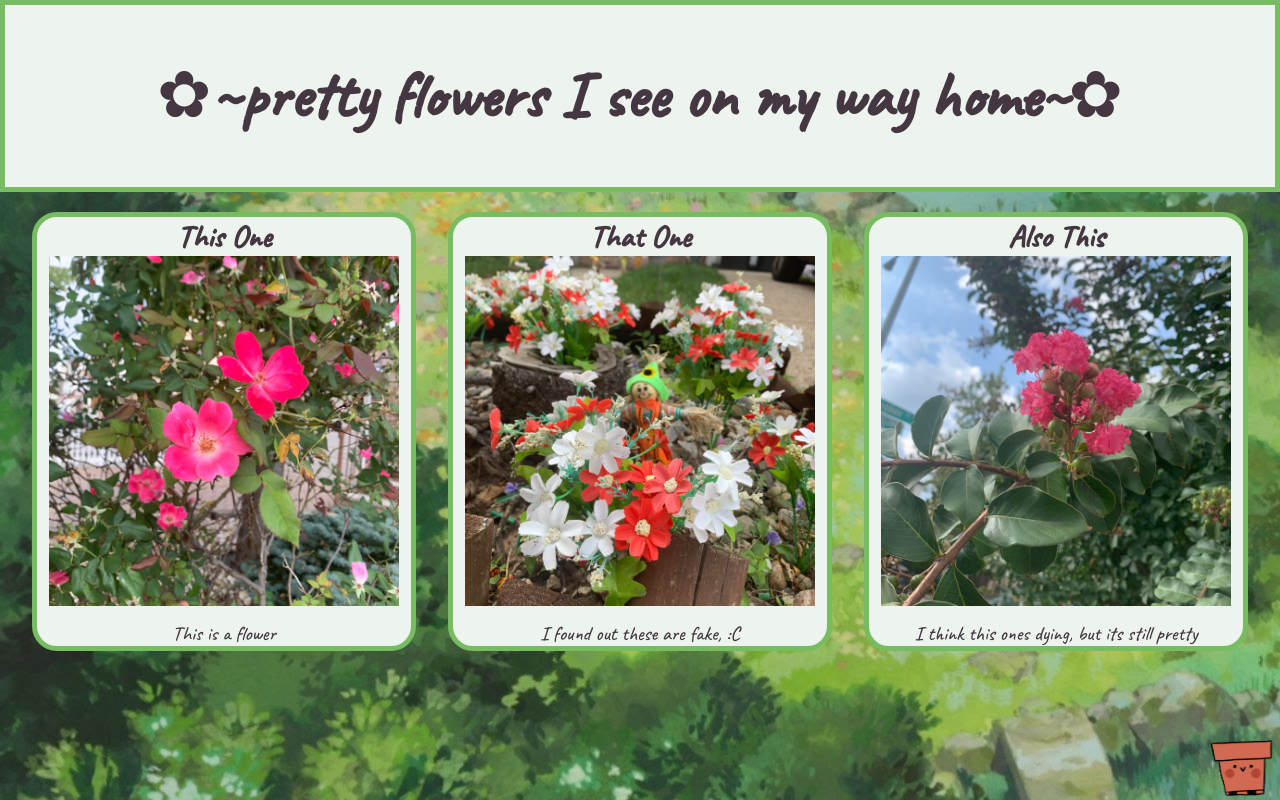
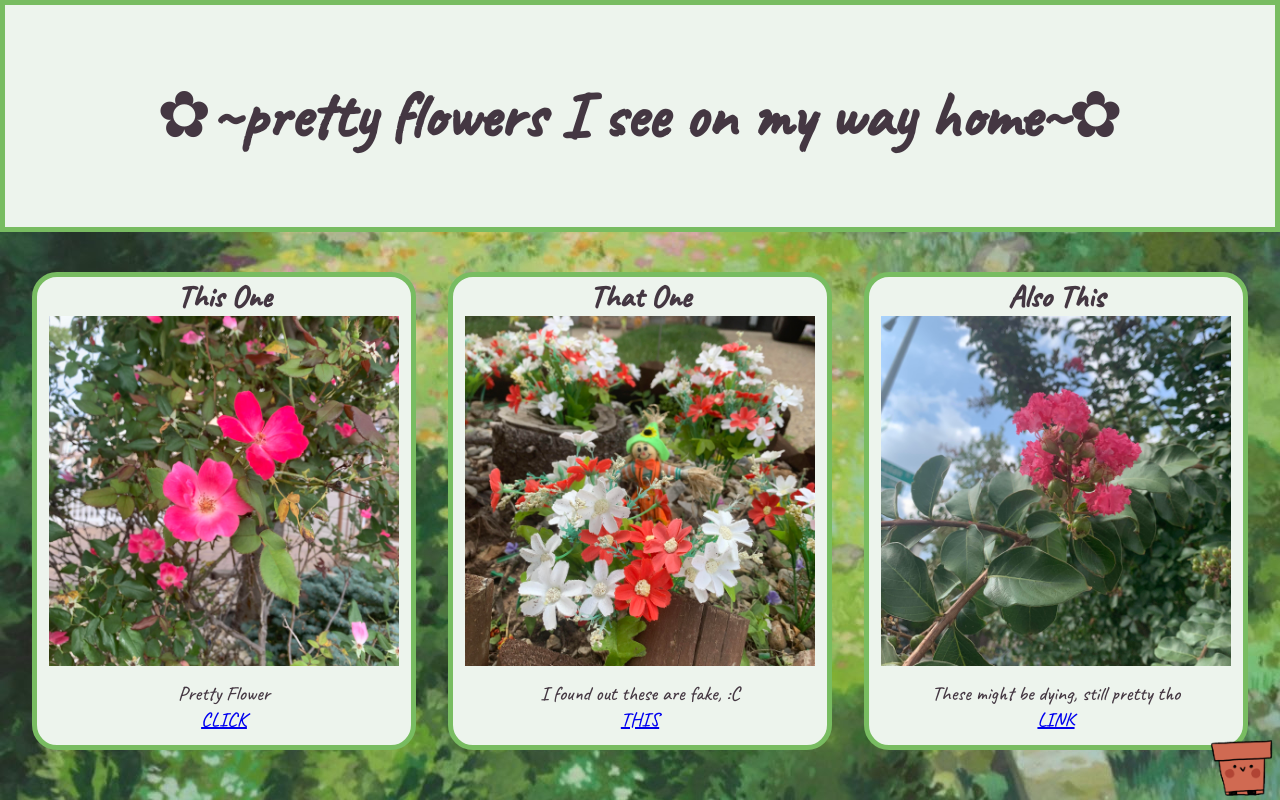
Before and after one commit to staten-island-tech/css-blogpost-project-R1chi333, a plain HTML site: page index.html in a window 1280 px wide. Drawn offline with Linux system fonts and the light colour scheme.

Commit message:
donemaybe

```diff
--- a/index.html
+++ b/index.html
@@ -10,24 +10,31 @@
 <link href="https://fonts.googleapis.com/css2?family=Caveat:wght@500&display=swap" rel="stylesheet">
     </head>
     <body>
-        <!-- i swear i used a color pallete, im just bad at aesthetics T^T -->
         <h1 class="header1">✿~pretty flowers I see on my way home~✿</h1>
         <div class="owo">
             <div class="uwu">
                 <h2 class="header2">This One</h2>
                 <img src="media/flower3.jpg" alt="flower3" class="flower">
-                <p class="caption">This is a flower</p>
-                <link rel="stylesheet" href="www.idk.com" This>
+                <div class="captionandlink">
+                    <p class="caption">Pretty Flower</p>
+                    <a href="https://www.crunchyroll.com/one-piece/episode-1-im-luffy-the-man-whos-gonna-be-king-of-the-pirates-650673">CLICK</a>
+                </div>
             </div>
             <div class="uwu">
                 <h2 class="header2">That One</h2>
                 <img src="media/flower1.jpg" alt="flower1" class="flower">
-                <p class="caption">I found out these are fake, :C</p>
+                <div class="captionandlink">
+                    <p class="caption">I found out these are fake, :C</p>
+                    <a href="https://www.crunchyroll.com/one-piece/episode-1-im-luffy-the-man-whos-gonna-be-king-of-the-pirates-650673">THIS</a>
+                </div>
             </div>
             <div class="uwu">
                 <h2 class="header2">Also This</h2>
                 <img src="media/flower2.jpg" alt="flower2" class="flower">
-                <p class="caption">I think this ones dying, but its still pretty</p>
+                <div class="captionandlink">
+                    <p class="caption">These might be dying, still pretty tho</p>
+                    <a href="https://www.crunchyroll.com/one-piece/episode-1-im-luffy-the-man-whos-gonna-be-king-of-the-pirates-650673">LINK</a>
+                </div>
             </div>
         </div>
         <img id="pls" src="media/CUTERFLOWERPOT.gif" alt="flowerpot">
--- a/style.css
+++ b/style.css
@@ -13,11 +13,11 @@ body{
     text-align: center;
     font-size: 6.5rem;
     color: #443742;
-    padding-top: 50px;
-    padding-bottom: 50px;
+    padding-top: 70px;
+    padding-bottom: 70px;
     background-color: #EDF4ED;
     border: 5px solid #78BC61;
-    margin-bottom: 20px;
+    margin-bottom: 40px;
 }
 .owo{
     font-size: 8rem;
@@ -29,7 +29,7 @@ body{
     color: #443742;
     border-radius: 25px;
     background-color:#EDF4ED ;
-    width: 30%;
+    width: 30vw;
     border: 5px solid #78BC61;
 
 }
@@ -42,8 +42,13 @@ body{
 }
 
 #pls{
-    position: fixed;
+    position: absolute;
     bottom: 0;
     right: 0;
     height: 100px;
 }
+a{
+    font-size: 20px;
+    position: relative;
+    bottom: 10px;
+}
```
